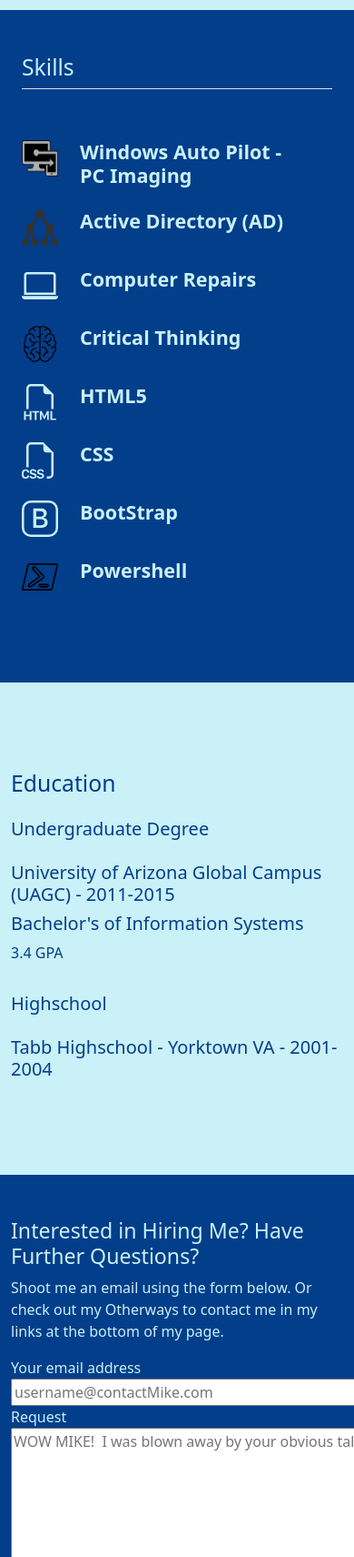
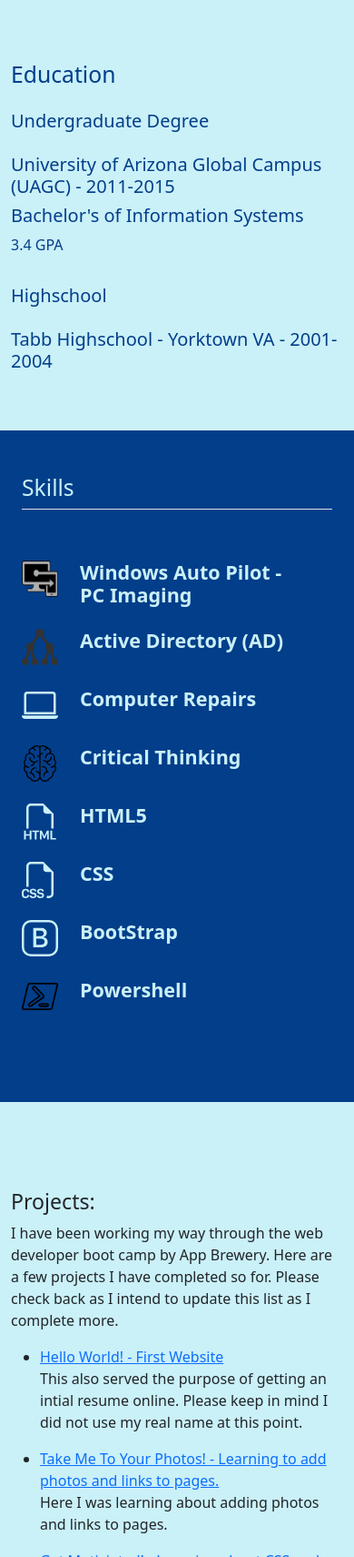
Before and after one commit to ZappBrann1gan58/C-M-Rich-Resume, a plain HTML site: page index.html in a window 390 px wide. Shown: the part 3580-5291 px from the top of the page at 91% size. Drawn offline with nearby package versions, Linux system fonts and the light colour scheme.

Commit message:
Updated to add additional sections

```diff
--- a/index.html
+++ b/index.html
@@ -22,10 +22,13 @@
                     <a class="nav-link active" href="#experience">Experience</a>
                   </li>
                   <li class="nav-item">
+                    <a class="nav-link" href="#education">Education</a>
+                  </li>
+                  <li class="nav-item">
                     <a class="nav-link" href="#skills">Skills</a>
                   </li>
                   <li class="nav-item">
-                    <a class="nav-link" href="#education">Education</a>
+                    <a class="nav-link" href="#projects">Projects</a>
                   </li>
                   <li class="nav-item">
                     <a class="nav-link" href="#contact">Contact Me</a>
@@ -168,9 +171,50 @@
           </div>
         </section>
         <!--WORK EXPERIENCE ENDS HERE-->
+        <!--Education Begins Here-->
+        <section id="education">
+          <div class="container py-2">
+            <div class="row">
+              <div class="col-xxl-8 col-xl-8 col-lg-8 col-md-12 col-sm-12 mt-5">
+                <h2>Education</h2>
+              </div>
+            </div>
+            <div class="row mt-3">
+              <div class="col-xxl-6 col-xl-6 col-lg-6 col-md-12 col-sm-12">
+                <h5>Undergraduate Degree</h5>
+              </div>
+            </div>
+            <div class="row mt-3">
+              <div class="col-xxl-6 col-xl-6 col-lg-6 col-md-12 col-sm-12 mb-0">
+                <h5>University of Arizona Global Campus (UAGC) - 2011-2015</h5>
+              </div>
+            </div>
+            <div class="row">
+              <div class="col-xxl-6 col-xl-6 col-lg-6 col-md-12 col-sm-12 mt-0">
+                <h5>Bachelor's of Information Systems</h5>
+              </div>
+            </div>
+            <div class="row">
+              <div class="col-xxl-10 col-xl-10 col-lg-10 col-md-12 col-sm-12 mt-0">
+                <p>3.4 GPA</p>
+              </div>
+            </div>
+            <div class="row mt-3">
+              <div class="col-xxl-6 col-xl-6 col-lg-6 col-md-12 col-sm-12">
+                <h5>Highschool</h5>
+              </div>
+            </div>
+            <div class="row mt-3">
+              <div class="col-xxl-6 col-xl-6 col-lg-6 col-md-12 col-sm-12 mb-0">
+                <h5>Tabb Highschool - Yorktown VA - 2001-2004</h5>
+              </div>
+            </div>
+          </div>
+        </section>
+        <!--EDUCATION ENDS HERE-->
         <!--Skills Begins Here-->
         <section id="skills">
-          <div class="container px-4 py-5" id="icon-grid">
+          <div class="container px-4 my-5 py-5" id="icon-grid">
             <h2 class="pb-2 border-bottom">Skills</h2>
 
             <div class="row row-cols-1 row-cols-sm-2 row-cols-md-3 row-cols-lg-4 g-4 py-5 mb-0">
@@ -235,49 +279,25 @@
           </div>
         </section>
         <!--SKILLS ENDS HERE-->
-        <!--Education Begins Here-->
-        <section id="education">
-          <div class="container py-5">
-            <div class="row">
-              <div class="col-xxl-8 col-xl-8 col-lg-8 col-md-12 col-sm-12 mt-5">
-                <h2>Education</h2>
-              </div>
-            </div>
-            <div class="row mt-3">
-              <div class="col-xxl-6 col-xl-6 col-lg-6 col-md-12 col-sm-12">
-                <h5>Undergraduate Degree</h5>
-              </div>
-            </div>
-            <div class="row mt-3">
-              <div class="col-xxl-6 col-xl-6 col-lg-6 col-md-12 col-sm-12 mb-0">
-                <h5>University of Arizona Global Campus (UAGC) - 2011-2015</h5>
-              </div>
-            </div>
-            <div class="row">
-              <div class="col-xxl-6 col-xl-6 col-lg-6 col-md-12 col-sm-12 mt-0">
-                <h5>Bachelor's of Information Systems</h5>
-              </div>
-            </div>
-            <div class="row">
-              <div class="col-xxl-10 col-xl-10 col-lg-10 col-md-12 col-sm-12 mt-0">
-                <p>3.4 GPA</p>
-              </div>
-            </div>
-            <div class="row mt-3">
-              <div class="col-xxl-6 col-xl-6 col-lg-6 col-md-12 col-sm-12">
-                <h5>Highschool</h5>
-              </div>
-            </div>
-            <div class="row mt-3">
-              <div class="col-xxl-6 col-xl-6 col-lg-6 col-md-12 col-sm-12 mb-0">
-                <h5>Tabb Highschool - Yorktown VA - 2001-2004</h5>
-              </div>
-            </div>
+        <!--Coding Projects Begin Here-->
+        <section id="projects">
+          <div class="container my-5 py-5">
+            <h3>Projects:</h3>
+            <p>I have been working my way through the web developer boot camp by App Brewery.  Here are a few projects I have completed so for.  Please check back as I intend to update this list as I complete more.</p>
+            <ul>
+              <li><a href="https://zappbrann1gan58.github.io/Zapps-Resume/" target="_blank">Hello World! - First Website</a><p>This also served the purpose of getting an intial resume online.  Please keep in mind I did not use my real name at this point.</p></li>
+              <li><a href="https://zappbrann1gan58.github.io/HTML-Portfolio/" target="_blank">Take Me To Your Photos! - Learning to add photos and links to pages.</a><p>Here I was learning about adding photos and links to pages.</p></li>
+              <li><a href="https://zappbrann1gan58.github.io/Zapps-Motivationals/" target="_blank">Get Motiviated! - Learning about CSS and external Style Sheets!</a><p>Here I was learning about creating an external style sheet as well as centring images.  I really enjoyed this one.  You can start to see some nerdiness poking through more Zapp and some DnD inspiration.</p></li>
+              <li><a href="https://zappbrann1gan58.github.io/Zapp-Dev/" target="_blank">Floating on a Cloud! - Learning about Floats and Responsiveness</a><p>This was a learning project where we dived into the world of floats and @media queries.  This was in attempt to understand webpage responsiveness as well as making text wrap around images.  Sticking to the Zapp theme in this one as well.</p></li>
+              <li><a href="https://zappbrann1gan58.github.io/Pricing-Table/" target="_blank">Flexin' with Flexbox! - Using Flexbox for alignment</a><p>Here I was practicing what I learned with FlexBox.  I used that to make the three seperate columns and then to center the content in each one.  I don't know that I like the color theme, it makes me think of the Busy world of Richard Scarry</p></li>
+              <li><a href="https://zappbrann1gan58.github.io/TinDog/" target="_blank">TinDog - Ya know...tinder...but for your dog. Oh and Bootstrap</a><p>Here I began to dive into Bootstrap.  Each section of this site was modeled using examples from Bootstrap.  I'm sure that is why you see a huge spike in ability compared to the above pricing page.  I think it looks pretty good, but then it likely looks a lot like everyone else's who has completed the same bootcamp!</p></li>
+            </ul>
           </div>
         </section>
+        <!--CODING PROJECTS END HERE-->
         <!--Contact Me Begins Here-->
         <section id="contact">
-          <div class="container my-5 py-5">
+          <div class="container my-5 pb-5">
             <h3>Interested in Hiring Me?  Have Further Questions?</h3>
             <p>Shoot me an email using the form below.  Or check out my Otherways to contact me in my links at the bottom of my page.</p>
             <form>
@@ -308,12 +328,13 @@
           </div>
         </section>
         <!--CONTACT ME ENDS HERE-->
+
         <!--About Begins Here-->
         <section id="about">
           <div class="container my-5 py-5">
             <h3 class="my-5">Still want to know more?  Here is a slide of some of the things I love and enjoy.</h3>
-            <p>I I have a myriad of interests.  My wife is constantly telling me I have too many!  Here are a list of hobbies I enjoy:</p>
-              <div class="row">
+            <p>I have a myriad of interests.  My wife is constantly telling me I have too many.  Here is a list of hobbies:</p>
+            <div class="row">
               <div class="col-xxl-3 col-xl-3 col-lg-4 col-md-6 col-sm-12">
                 <ul>
                   <li>Dungeons and Dragons</li>
```
